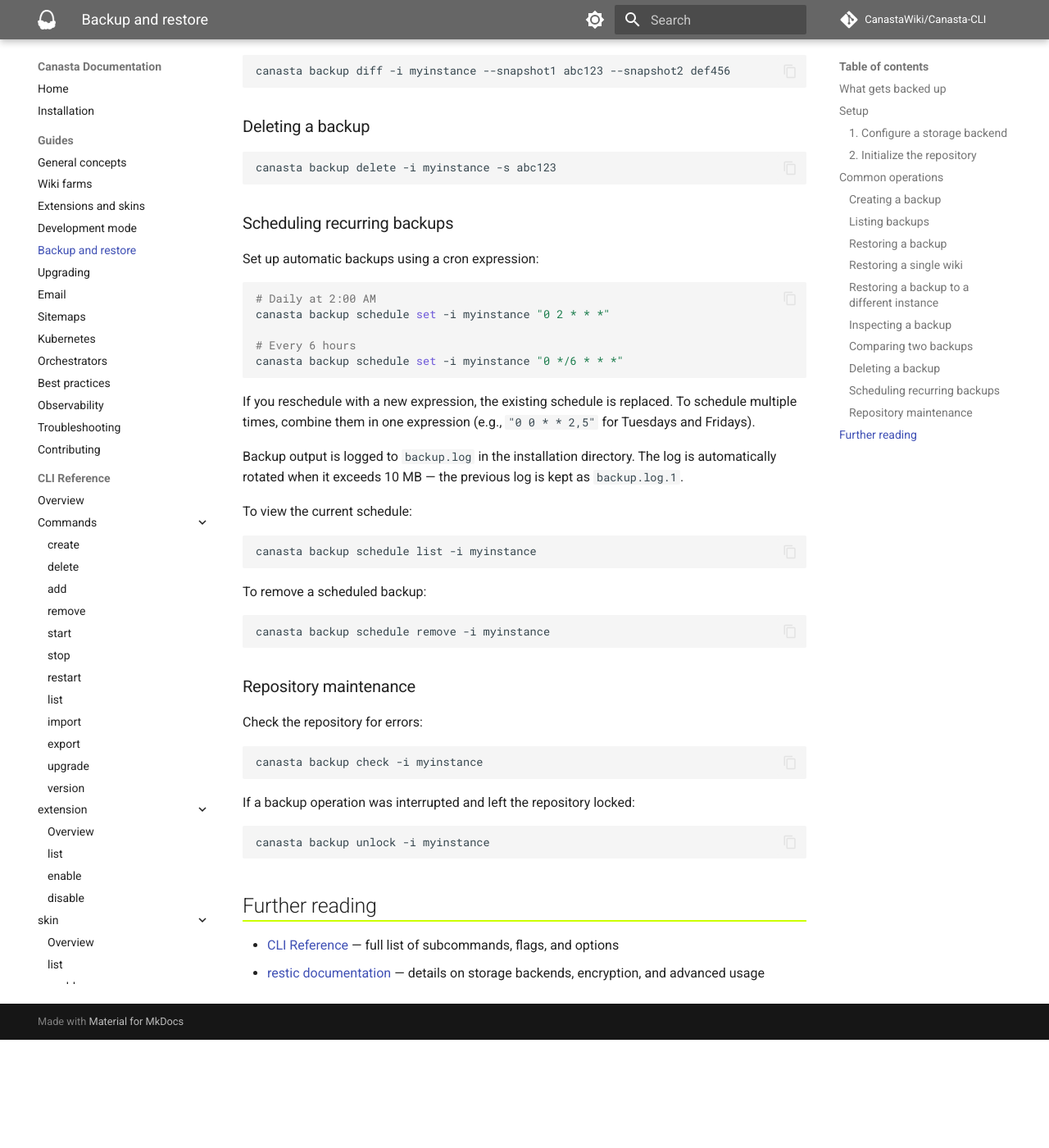
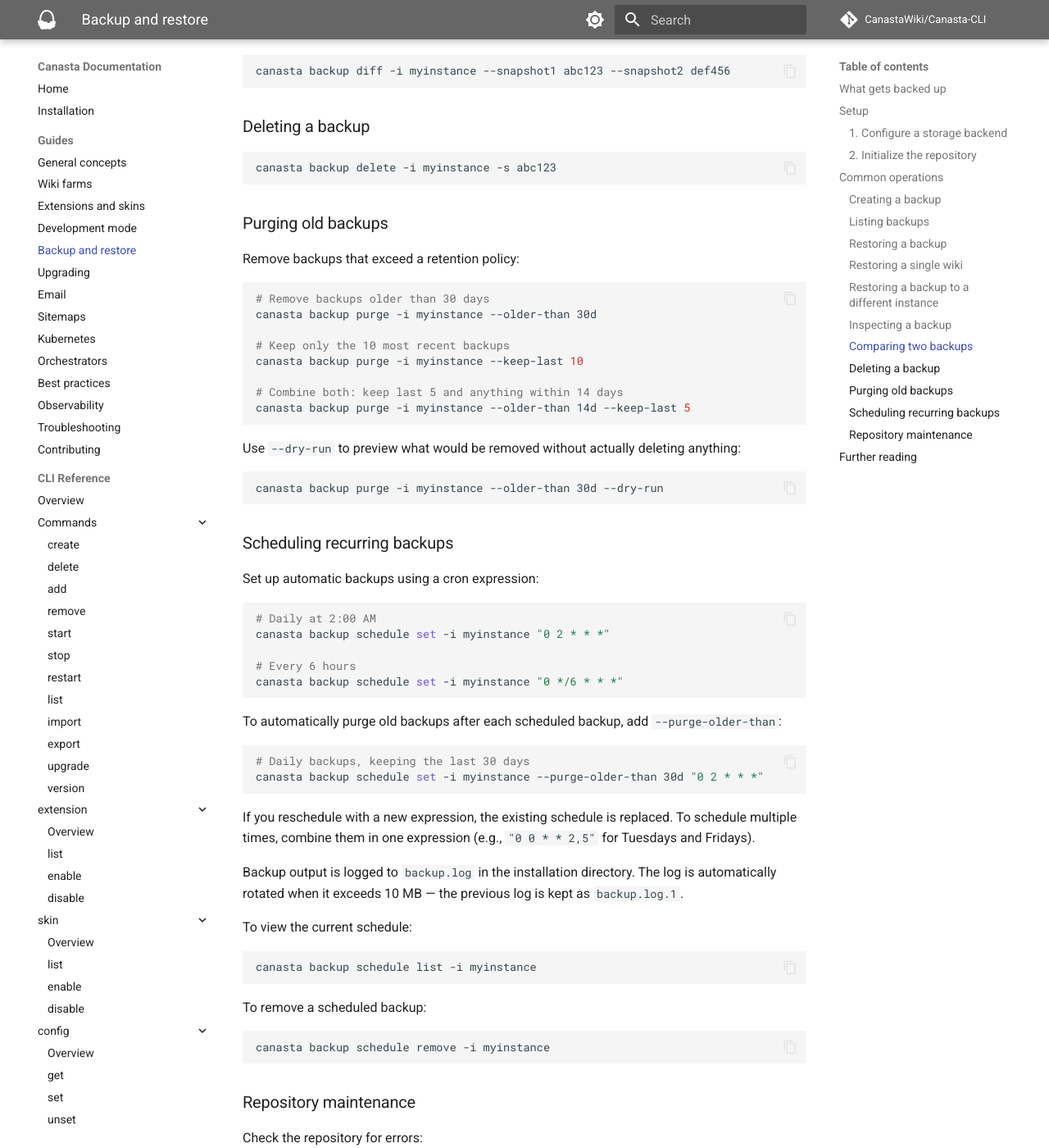
Before and after one commit to CanastaWiki/Canasta-CLI, an MkDocs documentation site: the page built from docs/guide/backup.md, in a window 1280 px wide and 1400 px high, scrolled down 3291 px. Shown: the whole window at 82% size. Built offline with MkDocs 1.6.1 and Material for MkDocs 9.7.7, drawn with Linux system fonts in a browser that asks for light colours; comment, search, counter and statistics services are not loaded; before the commit the page ends 4559 px from its top, so only the background shows below that.

Commit message:
Add purge to mkdocs nav and backup guide (#586)

````diff
--- a/docs/guide/backup.md
+++ b/docs/guide/backup.md
@@ -144,6 +144,27 @@
 canasta backup delete -i myinstance -s abc123
 ```
 
+### Purging old backups
+
+Remove backups that exceed a retention policy:
+
+```bash
+# Remove backups older than 30 days
+canasta backup purge -i myinstance --older-than 30d
+
+# Keep only the 10 most recent backups
+canasta backup purge -i myinstance --keep-last 10
+
+# Combine both: keep last 5 and anything within 14 days
+canasta backup purge -i myinstance --older-than 14d --keep-last 5
+```
+
+Use `--dry-run` to preview what would be removed without actually deleting anything:
+
+```bash
+canasta backup purge -i myinstance --older-than 30d --dry-run
+```
+
 ### Scheduling recurring backups
 
 Set up automatic backups using a cron expression:
@@ -154,6 +175,13 @@
 
 # Every 6 hours
 canasta backup schedule set -i myinstance "0 */6 * * *"
+```
+
+To automatically purge old backups after each scheduled backup, add `--purge-older-than`:
+
+```bash
+# Daily backups, keeping the last 30 days
+canasta backup schedule set -i myinstance --purge-older-than 30d "0 2 * * *"
 ```
 
 If you reschedule with a new expression, the existing schedule is replaced. To schedule multiple times, combine them in one expression (e.g., `"0 0 * * 2,5"` for Tuesdays and Fridays).
--- a/mkdocs.yml
+++ b/mkdocs.yml
@@ -116,6 +116,7 @@
       - check: cli/canasta_backup_check.md
       - diff: cli/canasta_backup_diff.md
       - unlock: cli/canasta_backup_unlock.md
+      - purge: cli/canasta_backup_purge.md
       - schedule: cli/canasta_backup_schedule.md
     - sitemap:
       - Overview: cli/canasta_sitemap.md
````
